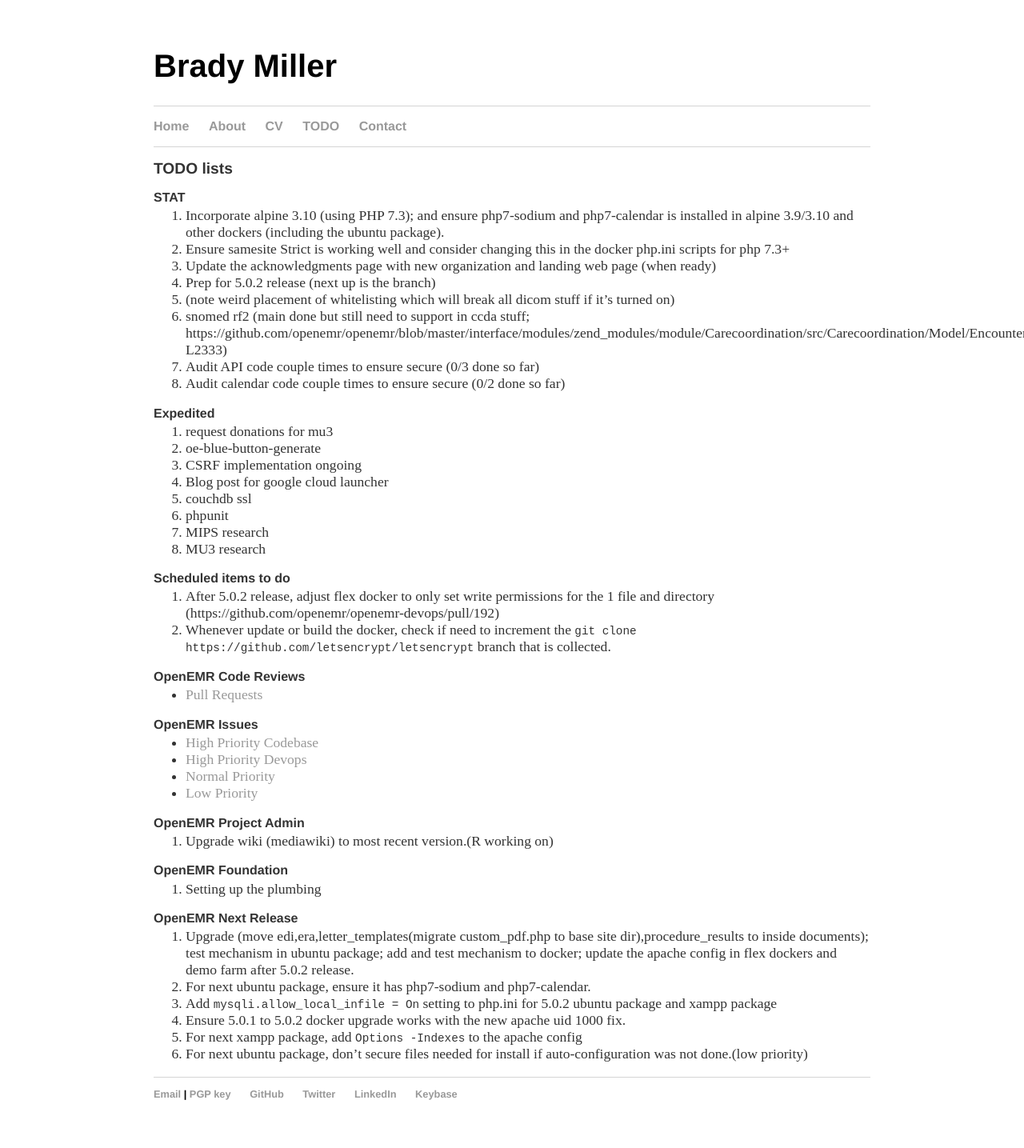
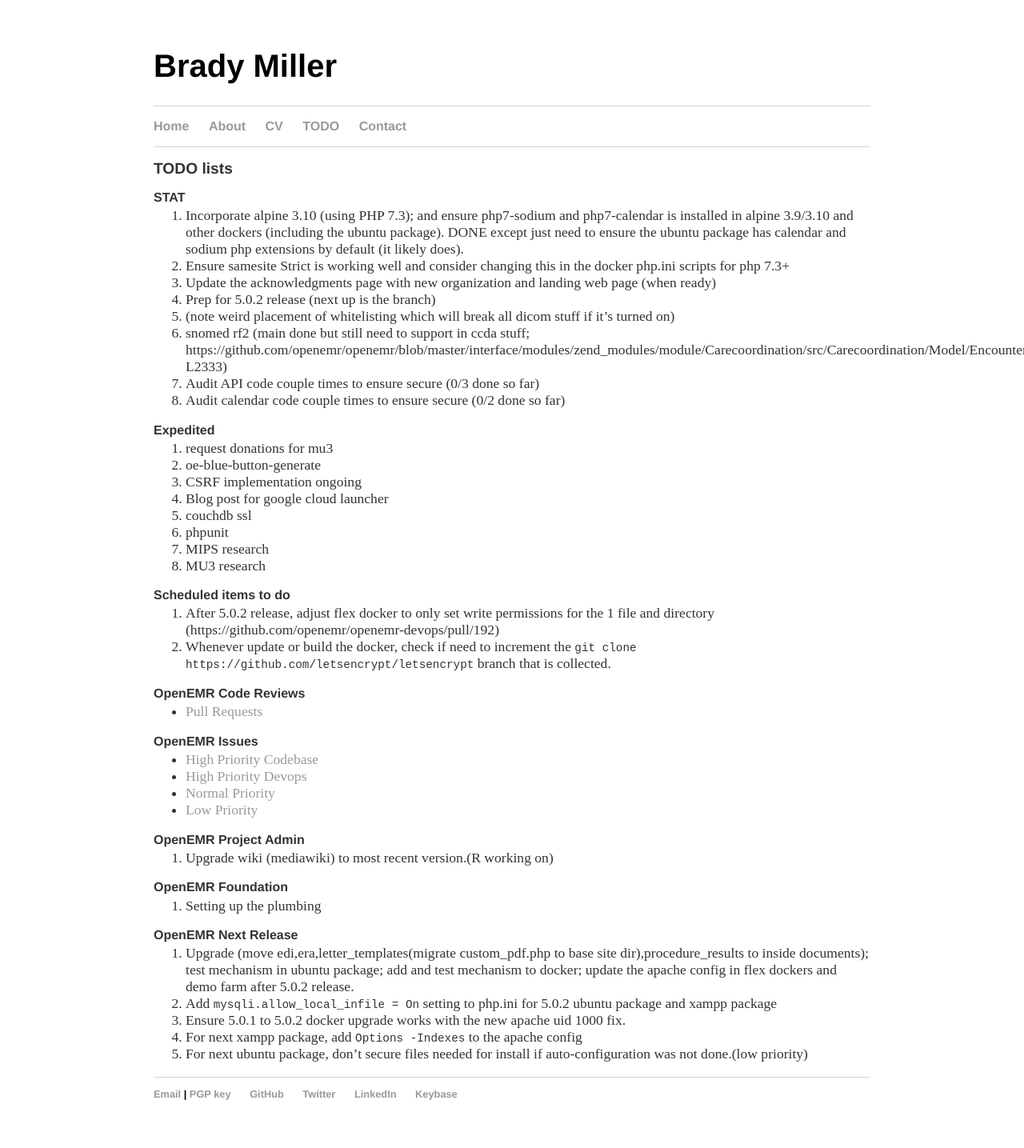
Before and after one commit to bradymiller/bradymiller.github.io, a Jekyll site: the page built from todo/index.md, in a window 1280 px wide. Shown: the whole page at 80% size. Built offline with Jekyll 4.4.1, drawn with Linux system fonts in a browser that asks for light colours; our own code applies the rules of GitHub Pages for plain Markdown files.

Commit message:
Update index.md

```diff
--- a/todo/index.md
+++ b/todo/index.md
@@ -4,7 +4,7 @@
 ## TODO lists
 
 ### STAT
-1. Incorporate alpine 3.10 (using PHP 7.3); and ensure php7-sodium and php7-calendar is installed in alpine 3.9/3.10 and other dockers (including the ubuntu package).
+1. Incorporate alpine 3.10 (using PHP 7.3); and ensure php7-sodium and php7-calendar is installed in alpine 3.9/3.10 and other dockers (including the ubuntu package). DONE except just need to ensure the ubuntu package has calendar and sodium php extensions by default (it likely does).
 1. Ensure samesite Strict is working well and consider changing this in the docker php.ini scripts for php 7.3+
 1. Update the acknowledgments page with new organization and landing web page (when ready)
 1. Prep for 5.0.2 release (next up is the branch)
@@ -44,7 +44,6 @@
 
 ### OpenEMR Next Release
 1. Upgrade (move edi,era,letter_templates(migrate custom_pdf.php to base site dir),procedure_results to inside documents); test mechanism in ubuntu package; add and test mechanism to docker; update the apache config in flex dockers and demo farm after 5.0.2 release.
-1. For next ubuntu package, ensure it has php7-sodium and php7-calendar.
 1. Add `mysqli.allow_local_infile = On` setting to php.ini for 5.0.2 ubuntu package and xampp package
 1. Ensure 5.0.1 to 5.0.2 docker upgrade works with the new apache uid 1000 fix.
 1. For next xampp package, add `Options -Indexes` to the apache config
```
